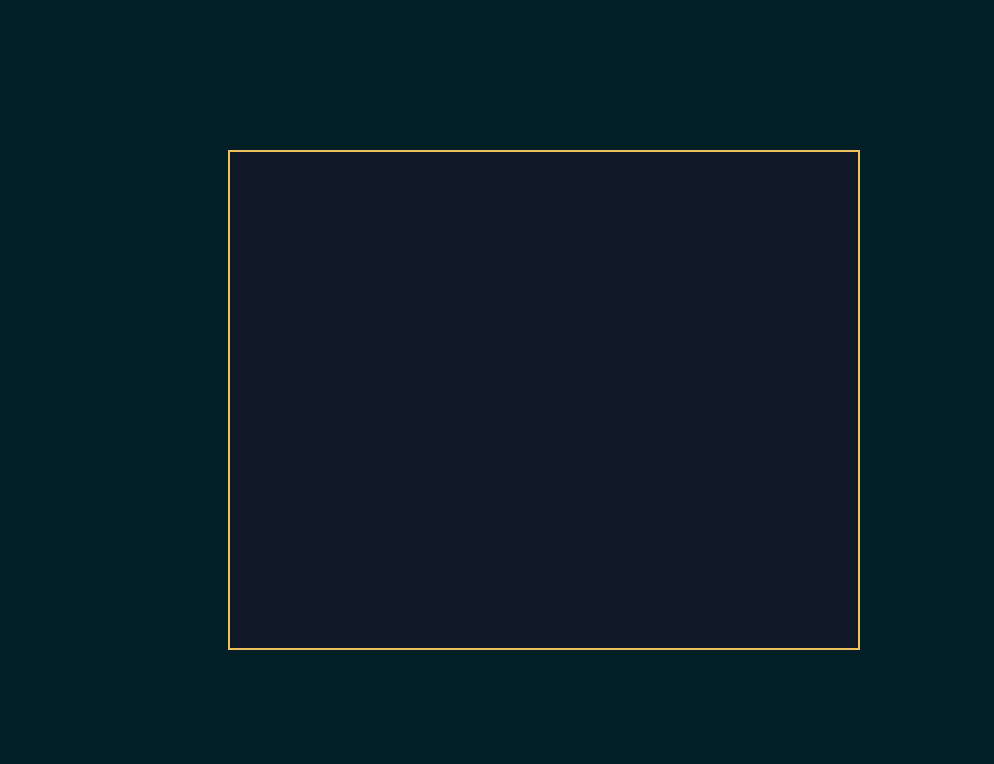
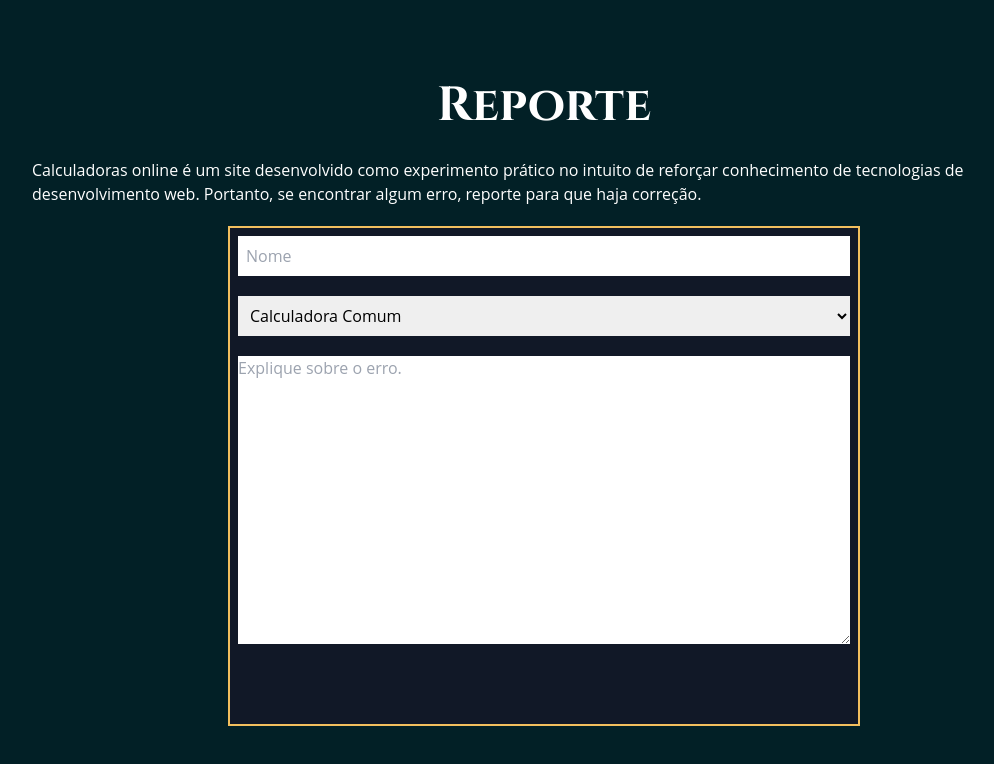
Before and after one commit to Ronaldjga/calculadora, a Next.js app: page /report in a window 1280 px wide. Shown: the top 764 px of the page, without its empty margins (96-1090 px from the left). Built offline with nearby package versions, Linux system fonts and the light colour scheme.

Commit message:
report page

```diff
--- a/pages/report.js
+++ b/pages/report.js
@@ -1,12 +1,15 @@
 import react from "react";
+import { FormReport } from "../src/components/formReport";
 
 export default function Report() {
     return (
         <>
             <div className="w-full h-full bg-darkBluePrimary flex flex-col items-center justify-center p-2 gap-5">
-                <div className="min-h-[500px] lg:w-2/4 bg-gray-900 flex flex-col items-center gap-5 p-2 border-2 border-yelloPrimary">
-
-                </div>
+                <h1 className="text-white font-h1Title text-center text-5xl font-bold p-2">Reporte</h1>
+                <p className="max-w-screen-lg mx-auto text-white">
+                    Calculadoras online é um site desenvolvido como experimento prático no intuito de reforçar conhecimento de tecnologias de desenvolvimento web. Portanto, se encontrar algum erro, reporte para que haja correção.
+                </p>
+                <FormReport></FormReport>
             </div>
         </>
     )
--- /dev/null
+++ b/src/components/formReport.js
@@ -0,0 +1,29 @@
+import react from "react";
+
+export function FormReport() {
+    return (
+        <form
+            action="Post"
+            className="min-h-[500px] lg:w-2/4 bg-gray-900 flex flex-col gap-5 p-2 border-2 border-yelloPrimary"
+        >
+            <input
+                className="p-2"
+                placeholder="Nome"
+            >
+
+            </input>
+
+            <select className="p-2">
+                <option select disabled>Selecione a Calculadora com o Erro</option>
+                <option>Calculadora Comum</option>
+            </select>
+
+            <textarea
+                placeholder="Explique sobre o erro."
+            rows={`12`}
+            >
+
+            </textarea>
+        </form>
+    )
+}
```
